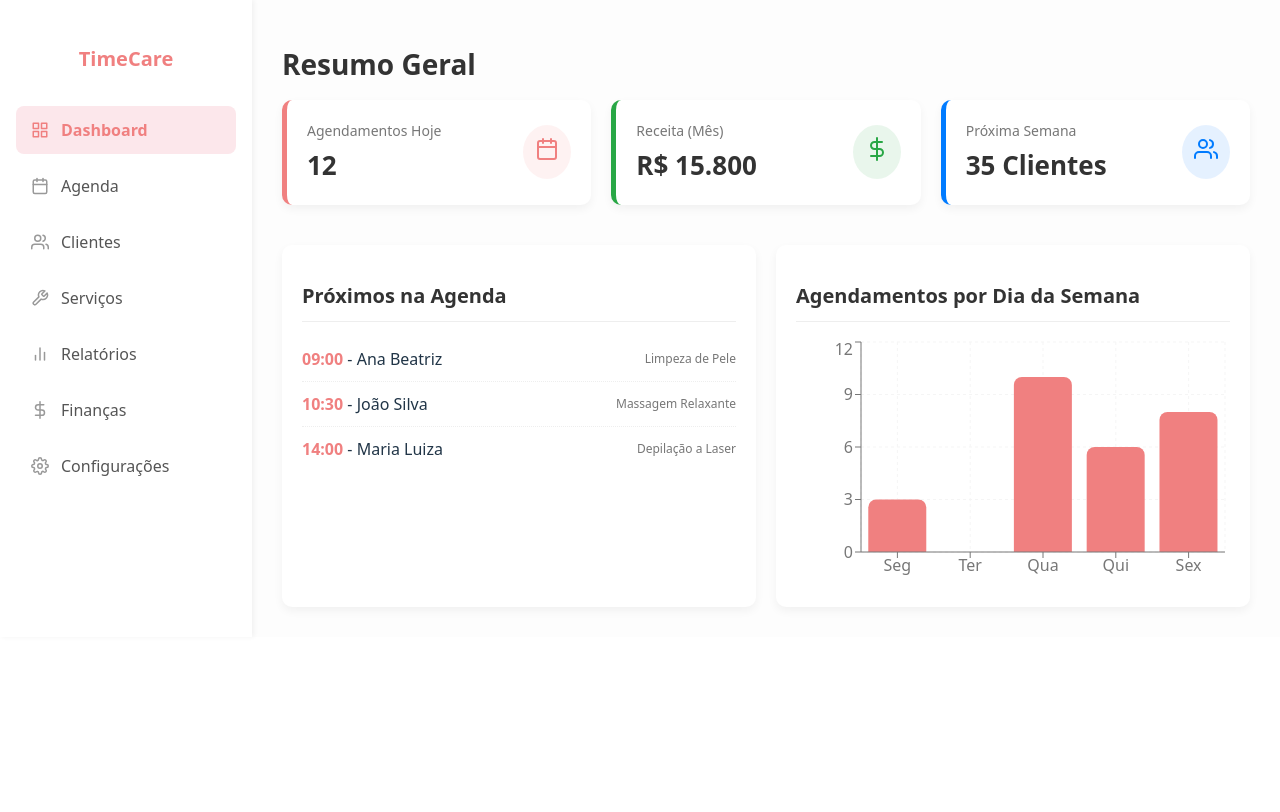
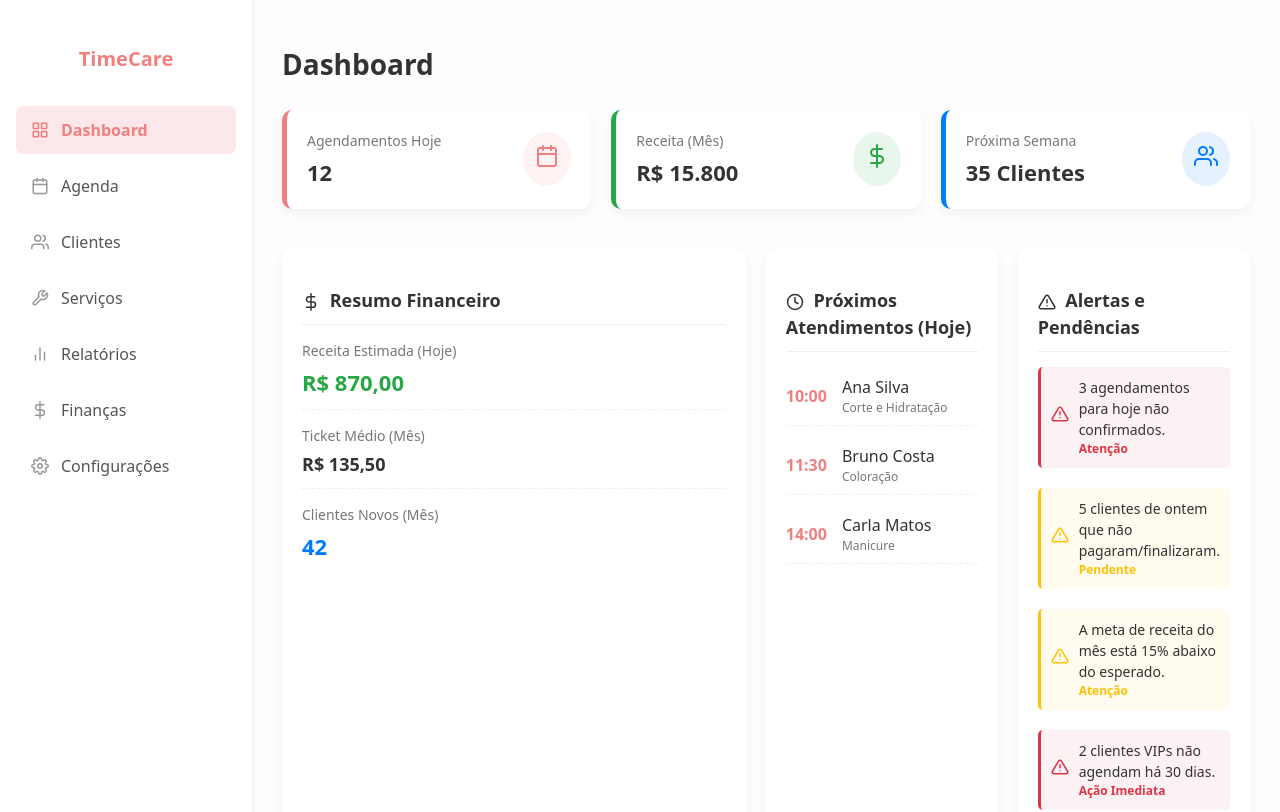
Before and after one commit to FiilipeQuerino/time-care-web, a React (Vite) app: page /dashboard in a window 1280 px wide. Shown: the top 812 px of the page. Built offline with nearby package versions, Linux system fonts and the light colour scheme.

Commit message:
Ajuste no dashboard

```diff
--- a/src/pages/Dashboard.tsx
+++ b/src/pages/Dashboard.tsx
@@ -1,38 +1,63 @@
 import Menu from "../components/Menu";
-import React from "react";
 import { useIsMobile } from "../hooks/useIsMobile";
-import { FiCalendar, FiDollarSign, FiUsers } from "react-icons/fi";
+import { FiCalendar, FiDollarSign, FiUsers, FiClock, FiAlertTriangle } from "react-icons/fi";
 import { IconContext } from "react-icons";
-import {
-  BarChart,
-  Bar,
-  XAxis,
-  YAxis,
-  Tooltip,
-  ResponsiveContainer,
-  CartesianGrid,
-} from "recharts";
 
 const ACCENT_COLOR = "#F08080";
 const DARK_TEXT = "#333";
 const SECONDARY_TEXT = "#777";
 const BORDER_COLOR = "#eee";
+const ALERT_COLOR = "#ffc107"; // Amarelo para alertas
+const DANGER_COLOR = "#dc3545"; // Vermelho para ênfase (ex: não confirmados/pendentes)
 
-const dashboardStyles = {
-  container: {
+const dataClientesPorDia = {
+  labels: ["Seg", "Ter", "Qua", "Qui", "Sex", "Sáb"],
+  datasets: [
+    {
+      label: "Clientes Agendados",
+      data: [3, 0, 10, 5, 8, 4], // Seus dados: seg 3, ter 0, qua 10, etc.
+      backgroundColor: ACCENT_COLOR,
+      borderRadius: 4,
+    },
+  ],
+};
+
+const proximosAtendimentos = [
+  { id: 1, hora: "10:00", cliente: "Ana Silva", servico: "Corte e Hidratação" },
+  { id: 2, hora: "11:30", cliente: "Bruno Costa", servico: "Coloração" },
+  { id: 3, hora: "14:00", cliente: "Carla Matos", servico: "Manicure" },
+];
+
+const alertas = [
+  { id: 1, mensagem: "3 agendamentos para hoje não confirmados.", tipo: "Atenção", cor: DANGER_COLOR },
+  { id: 2, mensagem: "5 clientes de ontem que não pagaram/finalizaram.", tipo: "Pendente", cor: ALERT_COLOR },
+  { id: 3, mensagem: "A meta de receita do mês está 15% abaixo do esperado.", tipo: "Atenção", cor: ALERT_COLOR },
+
+  // ** NOVOS ALERTAS RELEVANTES **
+  { id: 4, mensagem: "2 clientes VIPs não agendam há 30 dias.", tipo: "Ação Imediata", cor: DANGER_COLOR },
+  { id: 5, mensagem: "Estoque de produto X está baixo (faltam 5 dias).", tipo: "Estoque", cor: ALERT_COLOR },
+];
+
+// --- ESTILOS ADICIONAIS PARA O NOVO LAYOUT ---
+const pageStyles = {
+  container: (isMobile: boolean): React.CSSProperties => ({
     display: "flex",
+    minHeight: "100vh",
     backgroundColor: "#FDFDFD",
-  } as React.CSSProperties,
+    flexDirection: isMobile ? "column" : "row",
+    minWidth: 0,
+    overflow: "hidden",
+  }),
 
   content: (isMobile: boolean): React.CSSProperties => ({
     flex: 1,
     padding: isMobile ? "60px 15px 15px 15px" : "30px",
-    minWidth: 0,
+    overflowY: "auto",
   }),
 
   title: {
     color: DARK_TEXT,
-    marginBottom: "20px",
+    marginBottom: "30px",
     fontSize: "28px",
     fontWeight: "700",
   } as React.CSSProperties,
@@ -44,158 +69,207 @@ const dashboardStyles = {
     marginBottom: "40px",
   }),
 
-  overviewGrid: (isMobile: boolean): React.CSSProperties => ({
-    display: "grid",
-    gridTemplateColumns: isMobile ? "1fr" : "repeat(2, 1fr)",
-    gap: "20px",
+  card: (color: string): React.CSSProperties => ({
+    backgroundColor: "white",
+    borderRadius: "10px",
+    padding: "20px",
+    boxShadow: "0 4px 10px rgba(0, 0, 0, 0.05)",
+    borderLeft: `5px solid ${color}`,
+    display: "flex",
+    alignItems: "center",
+    justifyContent: "space-between",
+    transition: "transform 0.2s, box-shadow 0.2s",
   }),
 
-  block: {
+  cardText: {
+    color: DARK_TEXT,
+    fontWeight: "700",
+    fontSize: "22px",
+  } as React.CSSProperties,
+
+  cardSubtitle: {
+    color: SECONDARY_TEXT,
+    fontSize: "14px",
+    marginBottom: "5px",
+  } as React.CSSProperties,
+
+  iconCircle: (color: string): React.CSSProperties => ({
+    padding: "12px",
+    borderRadius: "50%",
+    backgroundColor: `${color}1A`,
+    color: color,
+  }),
+
+  bottomGrid: (isMobile: boolean): React.CSSProperties => ({
+    display: "grid",
+    gridTemplateColumns: isMobile ? "1fr" : "2fr 1fr 1fr",
+    gap: "20px",
+    marginBottom: "30px",
+  }),
+
+  box: {
     backgroundColor: "white",
+    borderRadius: "10px",
     padding: "20px",
-    borderRadius: "10px",
     boxShadow: "0 4px 10px rgba(0, 0, 0, 0.05)",
   } as React.CSSProperties,
+
+  boxTitle: {
+    color: DARK_TEXT,
+    fontSize: "18px",
+    fontWeight: "600",
+    marginBottom: "15px",
+    paddingBottom: "10px",
+    borderBottom: `1px solid ${BORDER_COLOR}`,
+  } as React.CSSProperties,
+
+  listItem: {
+    display: "flex",
+    alignItems: "center",
+    marginBottom: "10px",
+    padding: "8px 0",
+    borderBottom: `1px dashed ${BORDER_COLOR}`,
+  } as React.CSSProperties,
+
+  alertItem: (color: string): React.CSSProperties => ({
+    ...pageStyles.listItem,
+    backgroundColor: `${color}10`,
+    borderLeft: `3px solid ${color}`,
+    padding: "10px",
+    borderRadius: "5px",
+    borderBottom: 'none',
+  })
 };
 
-interface ModernCardProps {
+interface StatCardProps {
   title: string;
   value: string;
   icon: React.ReactNode;
   color: string;
 }
 
-const ModernCard: React.FC<ModernCardProps> = ({ title, value, icon, color }) => (
+const StatCard: React.FC<StatCardProps> = ({ title, value, icon, color }) => (
   <div
-    style={{
-      backgroundColor: "white",
-      padding: "20px",
-      borderRadius: "10px",
-      boxShadow: "0 4px 10px rgba(0, 0, 0, 0.05)",
-      borderLeft: `5px solid ${color}`,
-      display: "flex",
-      alignItems: "center",
-      justifyContent: "space-between",
-    }}
+    style={pageStyles.card(color)}
+    onMouseEnter={(e) =>
+    ((e.currentTarget.style.transform = "translateY(-4px)"),
+      (e.currentTarget.style.boxShadow = "0 6px 16px rgba(0,0,0,0.08)"))
+    }
+    onMouseLeave={(e) =>
+    ((e.currentTarget.style.transform = "translateY(0)"),
+      (e.currentTarget.style.boxShadow = "0 4px 10px rgba(0,0,0,0.05)"))
+    }
   >
     <div>
-      <div style={{ color: SECONDARY_TEXT, fontSize: "14px", marginBottom: "5px" }}>
-        {title}
-      </div>
-      <div style={{ fontSize: "26px", fontWeight: "bold", color: DARK_TEXT }}>{value}</div>
+      <div style={pageStyles.cardSubtitle}>{title}</div>
+      <div style={pageStyles.cardText}>{value}</div>
     </div>
 
-    <div
-      style={{
-        padding: "12px",
-        borderRadius: "50%",
-        backgroundColor: `${color}1A`,
-        color: color,
-      }}
-    >
+    <div style={pageStyles.iconCircle(color)}>
       <IconContext.Provider value={{ size: "24px" }}>{icon}</IconContext.Provider>
     </div>
   </div>
 );
 
+const NextAppointmentsList: React.FC = () => (
+  <div style={pageStyles.box}>
+    <h3 style={pageStyles.boxTitle}><FiClock style={{ verticalAlign: 'middle', marginRight: '5px' }} /> Próximos Atendimentos (Hoje)</h3>
+    {proximosAtendimentos.map((item) => (
+      <div key={item.id} style={pageStyles.listItem}>
+        <div style={{ marginRight: '15px', fontWeight: 'bold', color: ACCENT_COLOR }}>{item.hora}</div>
+        <div>
+          <div style={{ color: DARK_TEXT, fontWeight: '500' }}>{item.cliente}</div>
+          <div style={{ color: SECONDARY_TEXT, fontSize: '12px' }}>{item.servico}</div>
+        </div>
+      </div>
+    ))}
+    {proximosAtendimentos.length === 0 && (
+      <div style={{ color: SECONDARY_TEXT }}>Nenhum atendimento agendado para o dia.</div>
+    )}
+  </div>
+);
+
+const AlertsList: React.FC = () => (
+  <div style={pageStyles.box}>
+    <h3 style={pageStyles.boxTitle}><FiAlertTriangle style={{ verticalAlign: 'middle', marginRight: '5px' }} /> Alertas e Pendências</h3>
+    <div style={{ display: 'grid', gap: '10px' }}>
+      {alertas.map((alerta) => (
+        <div key={alerta.id} style={pageStyles.alertItem(alerta.cor)}>
+          <div style={{ color: alerta.cor, marginRight: '10px' }}>
+            <IconContext.Provider value={{ size: "18px" }}>
+              <FiAlertTriangle />
+            </IconContext.Provider>
+          </div>
+          <div>
+            <div style={{ color: DARK_TEXT, fontWeight: '500', fontSize: '14px' }}>{alerta.mensagem}</div>
+            <div style={{ color: alerta.cor, fontSize: '12px', fontWeight: 'bold' }}>{alerta.tipo}</div>
+          </div>
+        </div>
+      ))}
+      {alertas.length === 0 && (
+        <div style={{ color: SECONDARY_TEXT }}>Tudo certo! Nenhuma pendência ou alerta.</div>
+      )}
+    </div>
+  </div>
+);
+
+const FinancialSummary: React.FC = () => (
+    <div style={{ ...pageStyles.box, minHeight: '300px' }}>
+        <h3 style={pageStyles.boxTitle}><FiDollarSign style={{ verticalAlign: 'middle', marginRight: '5px' }} /> Resumo Financeiro</h3>
+
+        <div style={{ display: 'grid', gap: '15px' }}>
+            {/* Métrica 1: Receita Hoje */}
+            <div style={{ paddingBottom: '10px', borderBottom: `1px dashed ${BORDER_COLOR}` }}>
+                <div style={pageStyles.cardSubtitle}>Receita Estimada (Hoje)</div>
+                <div style={{...pageStyles.cardText, color: '#28a745'}}>R$ 870,00</div>
+            </div>
+
+            {/* Métrica 2: Tickets Médio (Mês) */}
+            <div style={{ paddingBottom: '10px', borderBottom: `1px dashed ${BORDER_COLOR}` }}>
+                <div style={pageStyles.cardSubtitle}>Ticket Médio (Mês)</div>
+                <div style={{...pageStyles.cardText, fontSize: '18px'}}>R$ 135,50</div>
+            </div>
+
+            {/* Métrica 3: Clientes Novos (Mês) */}
+            <div>
+                <div style={pageStyles.cardSubtitle}>Clientes Novos (Mês)</div>
+                <div style={{...pageStyles.cardText, color: '#007bff'}}>42</div>
+            </div>
+        </div>
+    </div>
+);
+
 export default function Dashboard() {
   const isMobile = useIsMobile();
 
-  const summaryCards: ModernCardProps[] = [
+  const summaryCards: StatCardProps[] = [
     { title: "Agendamentos Hoje", value: "12", icon: <FiCalendar />, color: ACCENT_COLOR },
     { title: "Receita (Mês)", value: "R$ 15.800", icon: <FiDollarSign />, color: "#28a745" },
     { title: "Próxima Semana", value: "35 Clientes", icon: <FiUsers />, color: "#007bff" },
   ];
 
-  const nextAppointments = [
-    { time: "09:00", client: "Ana Beatriz", service: "Limpeza de Pele" },
-    { time: "10:30", client: "João Silva", service: "Massagem Relaxante" },
-    { time: "14:00", client: "Maria Luiza", service: "Depilação a Laser" },
-  ];
-
-  const weeklyAppointments = [
-    { dia: "Seg", qtd: 3 },
-    { dia: "Ter", qtd: 0 },
-    { dia: "Qua", qtd: 10 },
-    { dia: "Qui", qtd: 6 },
-    { dia: "Sex", qtd: 8 },
-  ];
-
   return (
-    <div style={{ ...dashboardStyles.container, flexDirection: isMobile ? "column" : "row" }}>
+    <div style={pageStyles.container(isMobile)}>
       <Menu />
 
-      <div style={dashboardStyles.content(isMobile)}>
-        <h1 style={dashboardStyles.title}>Resumo Geral</h1>
+      <div style={pageStyles.content(isMobile)}>
+        <h1 style={pageStyles.title}>Dashboard</h1>
 
-        {/* KPIs */}
-        <div style={dashboardStyles.cardsGrid(isMobile)}>
+        {/* 1. GRID DE CARDS DE RESUMO (TOPO) */}
+        <div style={pageStyles.cardsGrid(isMobile)}>
           {summaryCards.map((card, index) => (
-            <ModernCard key={index} {...card} />
+            <StatCard key={index} {...card} />
           ))}
         </div>
 
-        {/* Blocos de Conteúdo */}
-        <div style={dashboardStyles.overviewGrid(isMobile)}>
-          {/* Agenda */}
-          <div style={dashboardStyles.block}>
-            <h2
-              style={{
-                color: DARK_TEXT,
-                fontSize: "20px",
-                borderBottom: `1px solid ${BORDER_COLOR}`,
-                paddingBottom: "10px",
-                marginBottom: "15px",
-              }}
-            >
-              Próximos na Agenda
-            </h2>
-            {nextAppointments.map((app, index) => (
-              <div
-                key={index}
-                style={{
-                  padding: "10px 0",
-                  borderBottom:
-                    index < nextAppointments.length - 1 ? `1px dotted ${BORDER_COLOR}` : "none",
-                  display: "flex",
-                  justifyContent: "space-between",
-                  alignItems: "center",
-                }}
-              >
-                <div>
-                  <span style={{ fontWeight: "bold", color: ACCENT_COLOR }}>{app.time}</span> -{" "}
-                  {app.client}
-                </div>
-                <span style={{ fontSize: "12px", color: SECONDARY_TEXT }}>{app.service}</span>
-              </div>
-            ))}
-          </div>
+        <div style={pageStyles.bottomGrid(isMobile)}>
+          <FinancialSummary />
 
-          {/* Gráfico de Agendamentos por Dia */}
-          <div style={dashboardStyles.block}>
-            <h2
-              style={{
-                color: DARK_TEXT,
-                fontSize: "20px",
-                borderBottom: `1px solid ${BORDER_COLOR}`,
-                paddingBottom: "10px",
-                marginBottom: "15px",
-              }}
-            >
-              Agendamentos por Dia da Semana
-            </h2>
+          <NextAppointmentsList />
 
-            <ResponsiveContainer width="100%" height={250}>
-              <BarChart data={weeklyAppointments}>
-                <CartesianGrid strokeDasharray="3 3" stroke="#f5f5f5" />
-                <XAxis dataKey="dia" stroke={SECONDARY_TEXT} />
-                <YAxis allowDecimals={false} stroke={SECONDARY_TEXT} />
-                <Tooltip cursor={{ fill: "#f8f8f8" }} />
-                <Bar dataKey="qtd" fill={ACCENT_COLOR} radius={[8, 8, 0, 0]} />
-              </BarChart>
-            </ResponsiveContainer>
-          </div>
+          <AlertsList />
         </div>
+
       </div>
     </div>
   );
```
